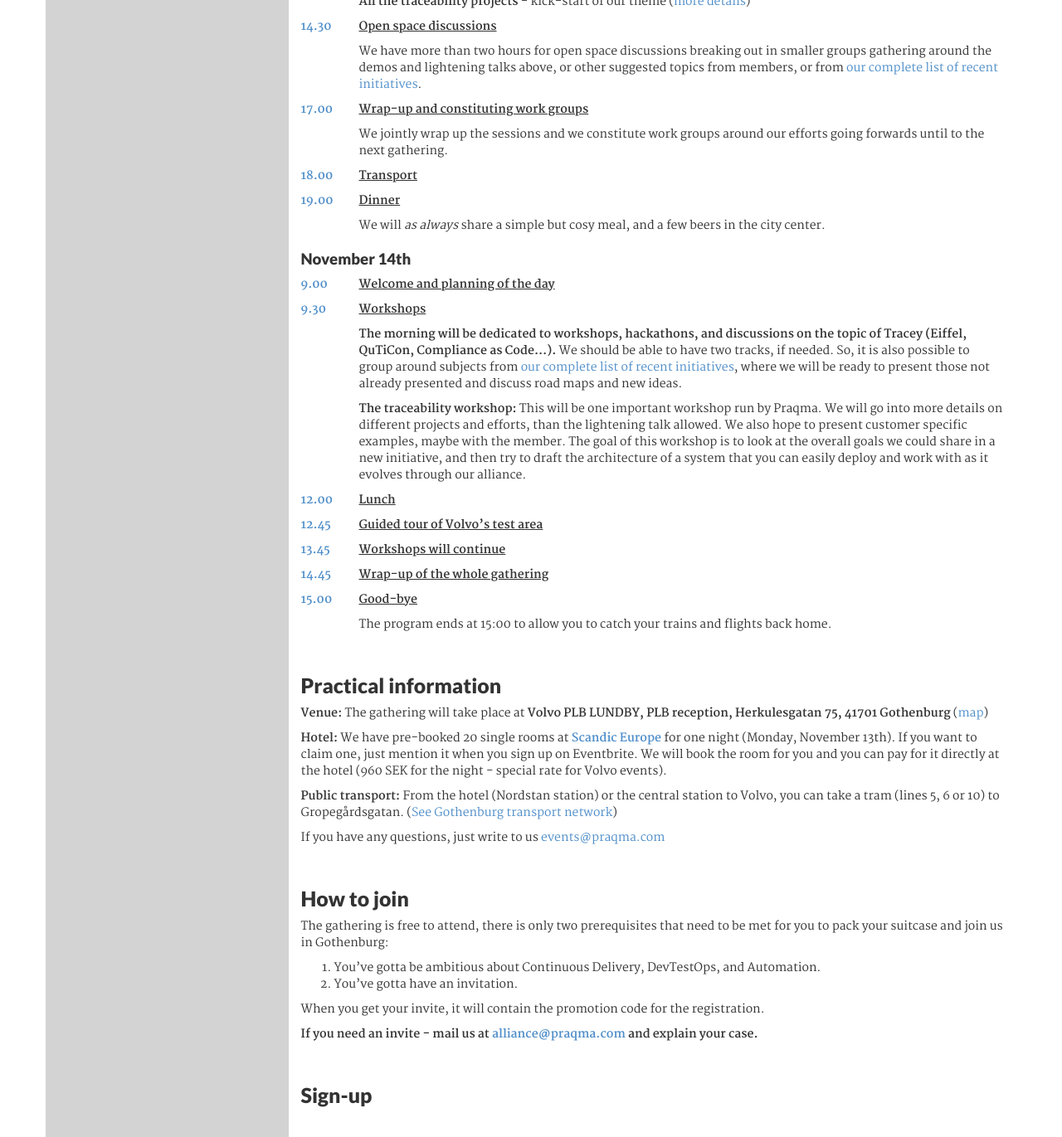
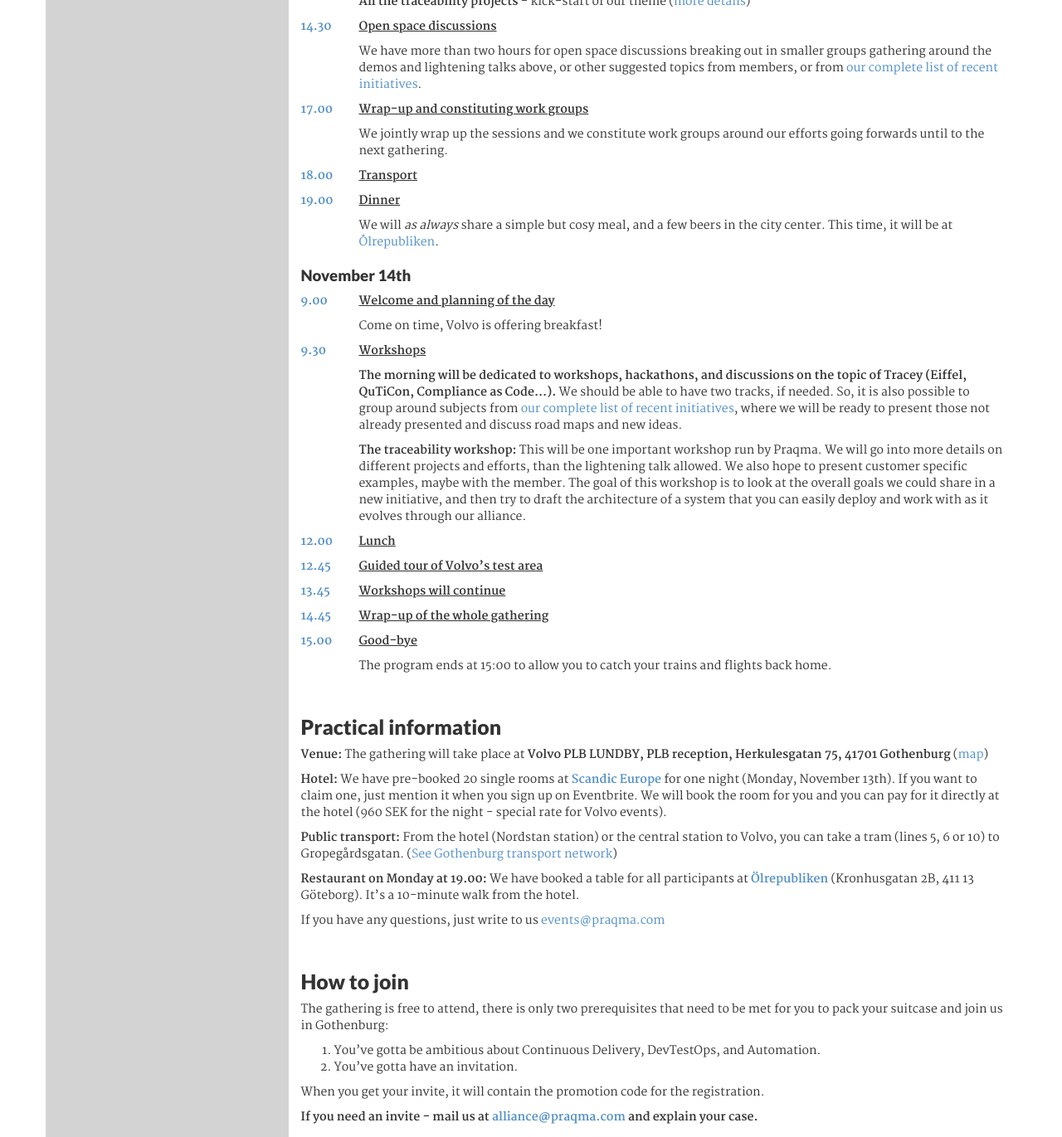
Before and after one commit to Praqma/web-alliance, a Jekyll site: the page built from _pages/gatherings.md, in a window 1280 px wide and 1400 px high, scrolled down 865 px, cut to the strip 0-1371 px from the top of the window. Shown: the whole strip at 83% size. Built offline with Jekyll 4.4.1, drawn with Linux system fonts in a browser that asks for light colours; some of the changed text lies outside the part shown.

Commit message:
close #63 update restaurant information7th gathering

```diff
--- a/_pages/gatherings.md
+++ b/_pages/gatherings.md
@@ -35,9 +35,10 @@
   right column; simple paragraph text, each entry creates a new paragraph
 
 {% endcomment %}
+
 10.00
 {: .agenda-time }
-Doors open
+Doors open - light breakfast
 {: .agenda-name }
 We will gather and mingle around a cup of coffee to wait for the ones travelling to Gothenburg.
 {: .right }
@@ -96,6 +97,7 @@
 Dinner
 {: .agenda-name }
 We will _as always_ share a simple but cosy meal, and a few beers in the city center.
+This time, it will be at [Ölrepubliken](http://olrepubliken.se/){: target="\_blank"}.
 {: .right }
 
 
@@ -105,7 +107,8 @@
 {: .agenda-time }
 Welcome and planning of the day
 {: .agenda-name }
-
+Come on time, Volvo is offering breakfast!
+{: .right }
 9.30
 {: .agenda-time }
 Workshops
@@ -153,6 +156,8 @@
 
 **Public transport:** From the hotel (Nordstan station) or the central station to Volvo, you can take a tram (lines 5, 6 or 10) to Gropegårdsgatan. ([See Gothenburg transport network](http://www.vasttrafik.se/){: target="\_blank"})
 
+**Restaurant on Monday at 19.00:** We have booked a table for all participants at [**Ölrepubliken**](http://olrepubliken.se/){: target="\_blank"} (Kronhusgatan 2B, 411 13 Göteborg). It's a 10-minute walk from the hotel.
+
 If you have any questions, just write to us [events@praqma.com](mailto:events@praqma.com)
 
 <br>
```
